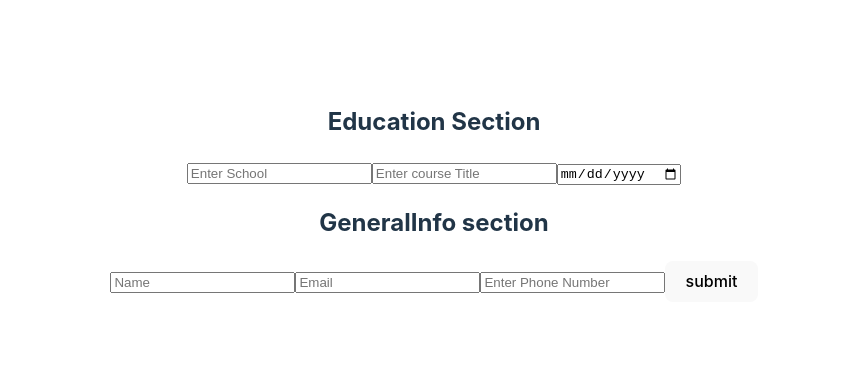
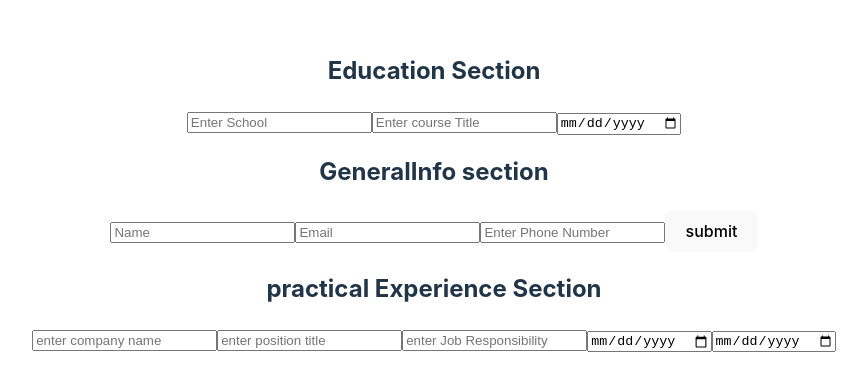
Before and after one commit to nd31pr0/CV_Application, a React (Vite) app in the folder CV_App/: page / in a window 1280 px wide. Shown: the part 207-598 px from the top of the page, without its empty margins (206-1073 px from the left). Built offline with nearby package versions, Linux system fonts and the light colour scheme.

Commit message:
write function for Practical section

```diff
--- a/CV_App/src/App.jsx
+++ b/CV_App/src/App.jsx
@@ -1,6 +1,7 @@
 import './App.css'
-import GeneralInfo from './components/GeneralInfo'
-import Education from './components/Education.jsx'
+import GeneralInfo from './components/GeneralInfo';
+import Education from './components/Education.jsx';
+import Practical from './components/Practical.jsx';
 function App() {
   // const [count, setCount] = useState(0)
 
@@ -9,6 +10,7 @@ function App() {
 
       <Education />
       <GeneralInfo />
+      <Practical />
     </>
   )
 }
--- a/CV_App/src/components/Education.jsx
+++ b/CV_App/src/components/Education.jsx
@@ -6,12 +6,12 @@ const Education = () => {
         setEdu({...edu, [name]: value})
     }
     return (
-        <div>
+        <>
             <h2>Education Section</h2>
             <input type="text" placeholder="Enter School" name="school" onChange={handleInput}/>
             <input type="text" placeholder="Enter course Title" name="title" onChange={handleInput}/>
             <input type="date" placeholder="Enter date of study" name="date" onChange={handleInput}/>
-        </div>
+        </>
     );
 }
 export default Education;
--- a/CV_App/src/components/GeneralInfo.jsx
+++ b/CV_App/src/components/GeneralInfo.jsx
@@ -8,13 +8,13 @@ const GeneralInfo = () => {
     };
 
     return (
-        <div>
+        <>
             <h2>GeneralInfo section</h2>
             <input type='text' name='name' placeholder='Name' onchange={handleChange}/>
             <input type='email' name='email' placeholder='Email' onchange={handleChange} />
             <input type='tel' name='phone' placeholder='Enter Phone Number' onchange={handleChange}/>
             <button type='submit'>submit</button>
-        </div>
+        </>
 
     )
 }
--- /dev/null
+++ b/CV_App/src/components/Practical.jsx
@@ -0,0 +1,21 @@
+import {useState} from 'react';
+
+function Practical() {
+    const [pract, setPract] = useState({companyName:'', positionTitle:'', jobRespo:'', startDate:'', endDate:''});
+    const handlePract = (e) => {
+        const {name, value} = e.target;
+        setPract({...pract, [name]: value})
+    }
+    return (
+    <>
+        <h2>practical Experience Section</h2>
+        <input type='text' name='companyName' placeholder='enter company name' onChange={handlePract} />
+        <input type='text' name='postionTitle' placeholder='enter position title' onChange={handlePract} />
+        <input type='textarea' name='jobRespo' placeholder='enter Job Responsibility' onChange={handlePract} />
+        <input type='date' name='startDate' placeholder='enter start date' onChange={handlePract}/>
+        <input type='date' name='endDate' placeholder='enter endDate' onChange={handlePract}/>
+    </>
+  )
+}
+
+export default Practical
```
